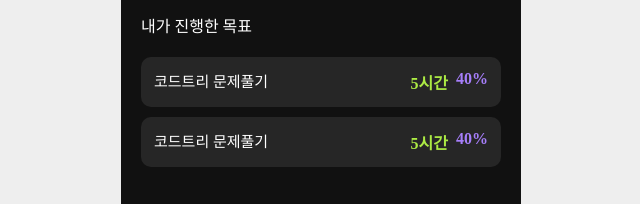
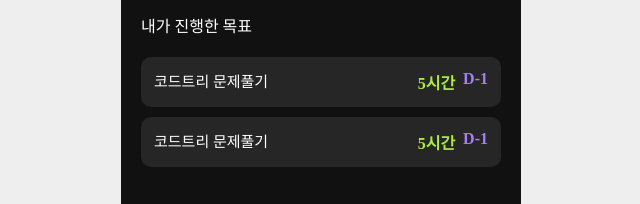
Before and after one commit to kimtaejin3/LeafyLog, a Next.js app: page /profile in a window 1280 px wide. Shown: the part 287-491 px from the top of the page, without its empty margins (319-959 px from the left). Built offline with nearby package versions, Linux system fonts and the light colour scheme.

Commit message:
:adhesive_bandage: GoalItem progress -> d_day변경 및 조건부 렌더링

```diff
--- a/components/GoalItem.tsx
+++ b/components/GoalItem.tsx
@@ -1,15 +1,28 @@
 import Link from "next/link";
-import { CSSProperties } from "react";
+import { CSSProperties, useState } from "react";
 import styled from "styled-components";
+import dayjs from "dayjs";
 
 type Props = {
   text: string;
   spentTime: number;
   progress: number;
   style?: CSSProperties;
+  endedAt: string;
 };
 
-export default function GoalItem({ style, text, spentTime, progress }: Props) {
+export default function GoalItem({
+  style,
+  text,
+  spentTime,
+  progress,
+  endedAt,
+}: Props) {
+  let end_day = dayjs(endedAt);
+  let now = dayjs();
+  const [d_day, setD_day] = useState<number>(end_day.diff(now, "day") + 1);
+
+  if (d_day > 0) {
     return (
       <Link href={{ pathname: "/detail", query: { title: text } }}>
         <Container style={style}>
@@ -21,12 +34,15 @@ export default function GoalItem({ style, text, spentTime, progress }: Props) {
               {spentTime}시간
             </span>
             <span style={{ color: "#A67EFA", fontWeight: "bold" }}>
-            {progress}%
+              D-{d_day}
             </span>
           </div>
         </Container>
       </Link>
     );
+  } else {
+    <div></div>;
+  }
 }
 
 const Container = styled.div`
--- a/pages/index.tsx
+++ b/pages/index.tsx
@@ -165,6 +165,7 @@ export default function Home() {
               text={v.title}
               spentTime={v.spentTime}
               progress={v.progress}
+              endedAt={v.endedAt}
             />
           );
         })}
```
Lines whose indentation alone changed are shown as unchanged.
